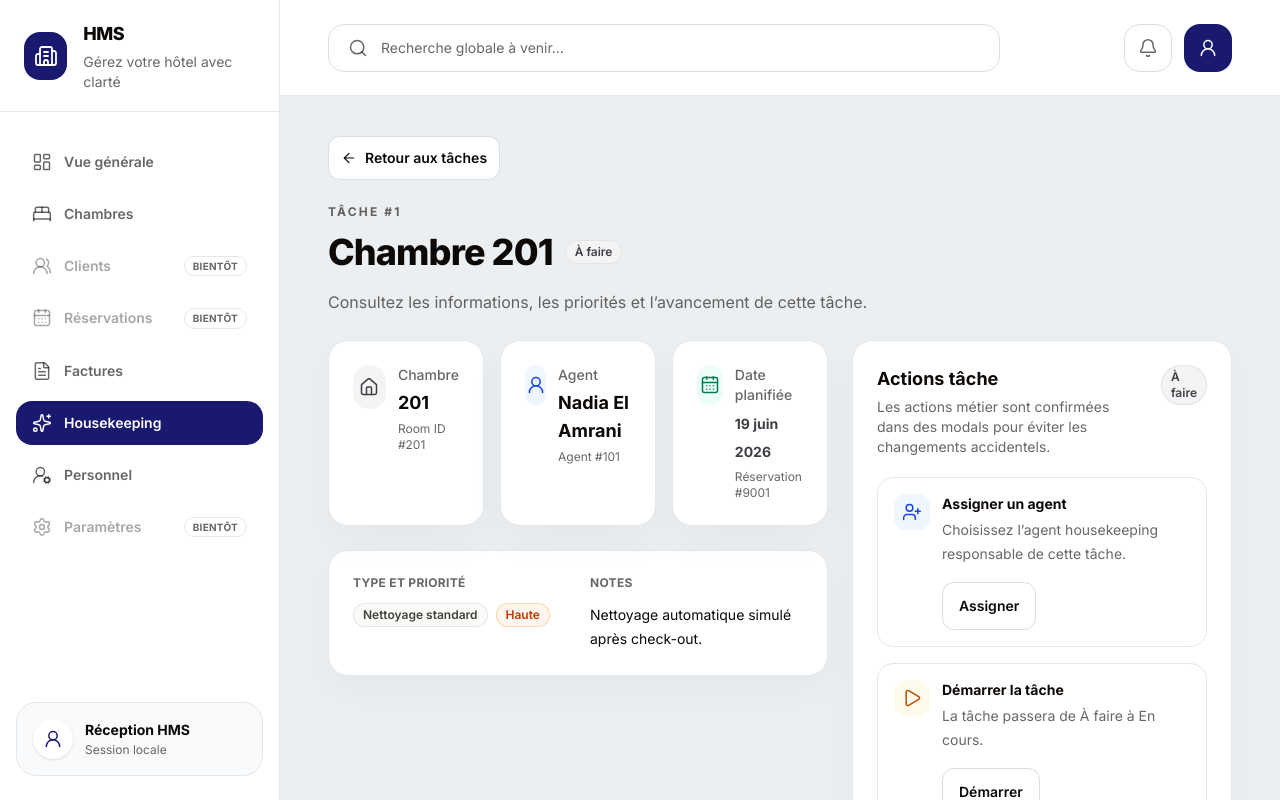
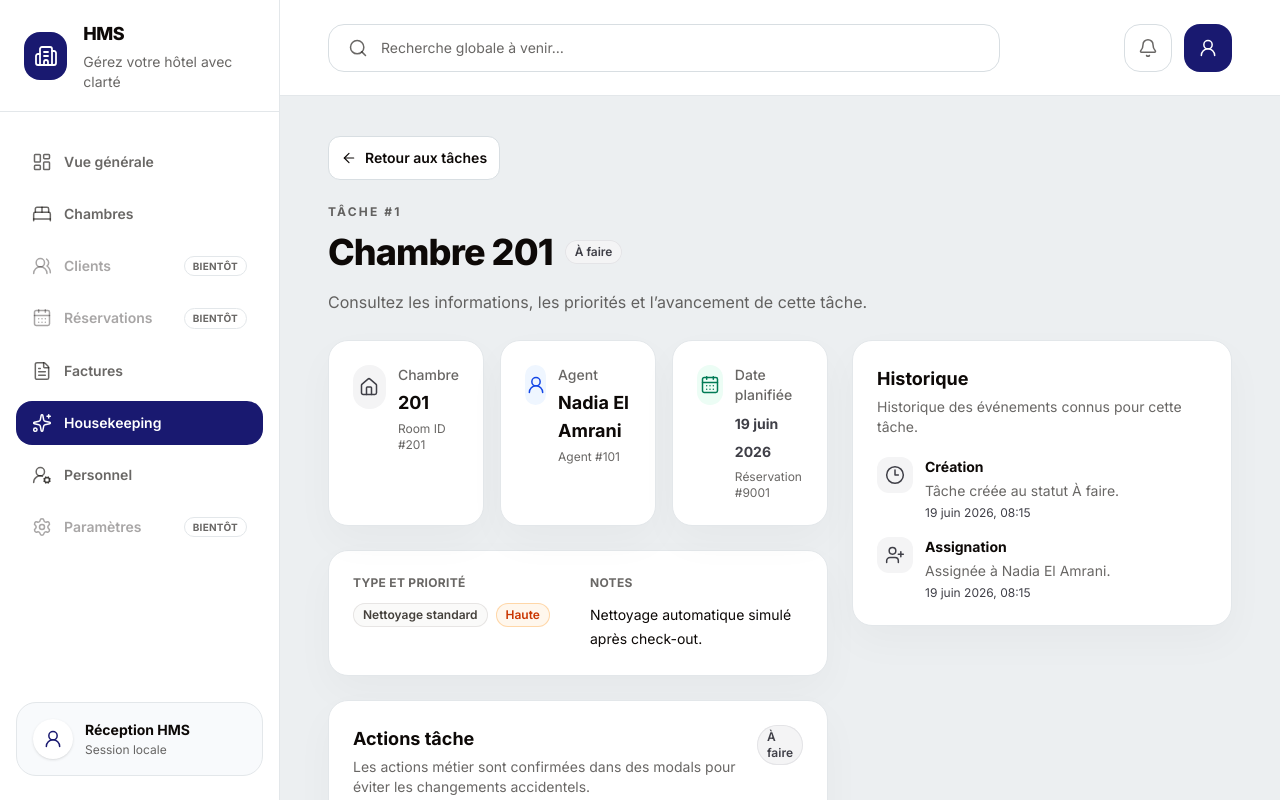
Before and after one commit to Mouad45-bit/hotel-management-system, a Next.js app in the folder frontend/: page /housekeeping/tasks/1 in a window 1280 px wide. Shown: the top 800 px of the page. Built offline with nearby package versions, Linux system fonts and the light colour scheme; no server answers.

Commit message:
feat(housekeeping): place task actions in detail content

```diff
--- a/frontend/src/components/housekeeping/HousekeepingTaskDetailClient.tsx
+++ b/frontend/src/components/housekeeping/HousekeepingTaskDetailClient.tsx
@@ -102,10 +102,17 @@ export function HousekeepingTaskDetailClient({
             <HousekeepingTaskDetailHeader task={task} />
             <div className="grid gap-6 xl:grid-cols-[1fr_380px]">
                 <div className="space-y-6">
-                    <HousekeepingTaskInfoCards task={task} />
+                    <HousekeepingTaskInfoCards
+                        task={task}
+                        actions={(
+                            <HousekeepingTaskActionPanel
+                                task={task}
+                                onTaskUpdated={setTask}
+                            />
+                        )}
+                    />
                 </div>
                 <div className="space-y-6">
-                    <HousekeepingTaskActionPanel task={task} onTaskUpdated={setTask} />
                     <HousekeepingTaskTimeline task={task} />
                 </div>
             </div>
```
